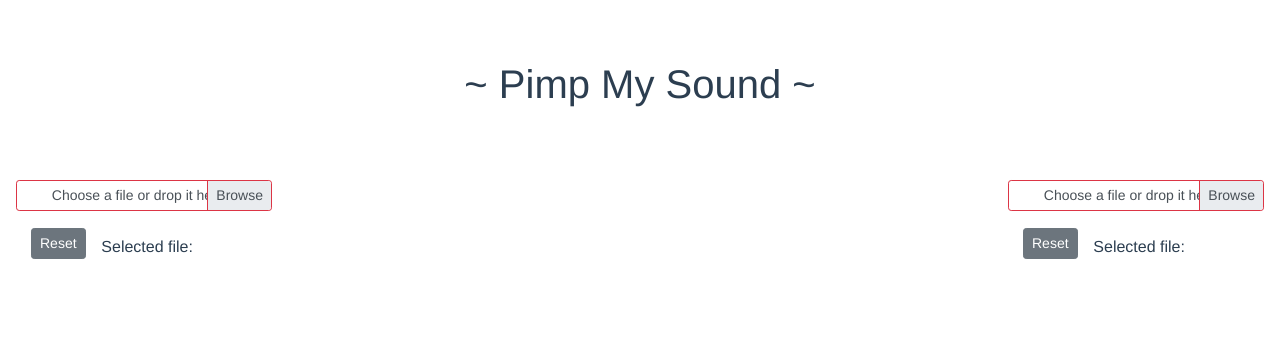
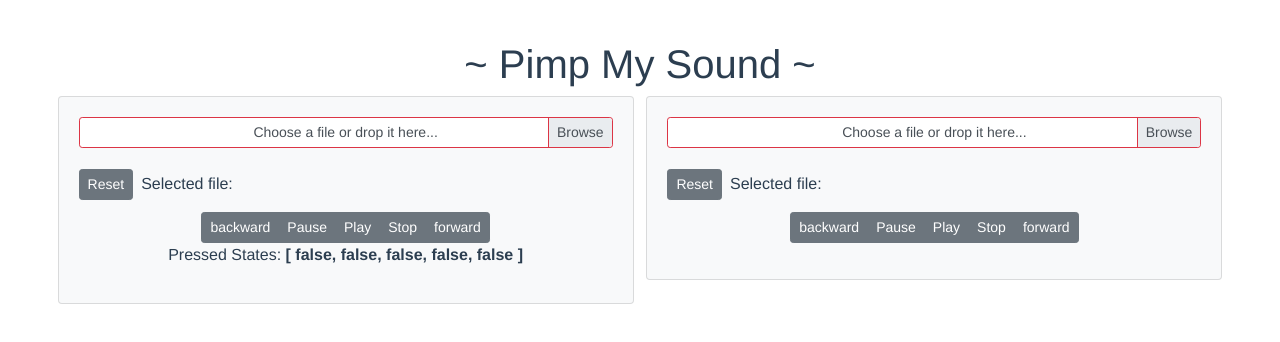
Before and after one commit to aimazeme/PimpMySound, a Vue app: page / in a window 1280 px wide. Shown: the top 342 px of the page. Built offline with nearby package versions, Linux system fonts and the light colour scheme.

Commit message:
container and more buttons

```diff
--- a/package.json
+++ b/package.json
@@ -9,6 +9,7 @@
   },
   "dependencies": {
     "bootstrap": "^4.4.1",
+    "bootstrap-icons": "^1.0.0-alpha2",
     "bootstrap-vue": "^2.1.0",
     "core-js": "^3.4.3",
     "vue": "^2.6.10"
--- a/src/App.vue
+++ b/src/App.vue
@@ -4,7 +4,8 @@
     <PimpMySound msg="Welcome to Pimp My Sound"/>
 
     <!-- Styled left file input bar-->
-    <div id="left-file-input-bar">
+    <b-card id="card-left" bg-variant="light" class="text-center">
+      <div id="center-file-input-bar">
         <b-form-group label-for="file-small" label-size="sm">
 
           <b-form-file
@@ -19,24 +20,34 @@
           </b-form-file>
 
           <b-form inline>
-        <b-col lg="4" class="pb-2">
             <b-button
+              id="reset1"
               size="sm"
               @click="clearLeftFiles()"
               class="mr-2">Reset
             </b-button>
-        </b-col>
-
             <p class="mt-3">Selected file: {{file ? file.name : ''}}</p>
-
           </b-form>
 
+          <b-button-group id="btn-group-left" size="sm">
+            <b-button
+              v-for="(btn, idx) in buttons"
+              :key="idx"
+              :pressed.sync="btn.state"
+              variant="secondary">
+              {{ btn.caption }}
+            </b-button>
+          </b-button-group>
+          <p>Pressed States: <strong>{{ btnStates }}</strong></p>
 
         </b-form-group>
       </div>
+    </b-card>
 
-    <!-- Styled left file input bar-->
-    <div id="right-file-input-bar">
+
+    <!-- Styled righ file input bar-->
+    <b-card id="card-right" bg-variant="light" class="text-center">
+    <div id="center-file-input-bar">
         <b-form-group label-for="file-small" label-size="sm">
 
           <b-form-file
@@ -51,22 +62,28 @@
           </b-form-file>
 
           <b-form inline>
-          <b-col lg="4" class="pb-2">
             <b-button
+              id="reset2"
               size="sm"
               @click="clearRightFiles()"
               class="mr-2">Reset
             </b-button>
-        </b-col>
-
             <p class="mt-3">Selected file: {{file2 ? file2.name : ''}}</p>
           </b-form>
 
+           <b-button-group id="btn-group-right" size="sm">
+            <b-button
+              v-for="(btn2, idx2) in buttons2"
+              :key="idx2"
+              :pressed.sync="btn2.state2"
+              variant="secondary">
+              {{ btn2.caption2 }}
+            </b-button>
+          </b-button-group>
 
         </b-form-group>
       </div>
-
-
+    </b-card>
   </div>
 </template>
 
@@ -82,7 +99,28 @@ export default {
   data() {
     return {
       file: null,
-      file2: null
+      file2: null,
+      myToggle: false,
+      buttons: [
+        { caption: 'backward', state: false },
+        { caption: 'Pause', state: false },
+        { caption: 'Play', state: false },
+        { caption: 'Stop', state: false },
+        { caption: 'forward', state: false }
+      ],
+      buttons2: [
+        { caption2: 'backward', state2: false },
+        { caption2: 'Pause', state2: false },
+        { caption2: 'Play', state2: false },
+        { caption2: 'Stop', state2: false },
+        { caption2: 'forward', state2: false }
+      ]
+    }
+  },
+
+  computed: {
+    btnStates() {
+      return this.buttons.map(btn => btn.state)
     }
   },
 
@@ -104,7 +142,22 @@ export default {
   -moz-osx-font-smoothing: grayscale;
   text-align: center;
   color: #2c3e50;
-  margin-top: 60px;
+  margin-top: 40px;
+  margin-bottom: 40px;
+}
+
+#card-left {
+  width: 45%;
+  height: 50%;
+  float: left;
+  margin-left: 4.5%;
+}
+
+#card-right {
+  width: 45%;
+  height:50%;
+  float: right;
+  margin-right: 4.5%;
 }
 
 #left-file-input-bar {
@@ -123,4 +176,12 @@ export default {
   float: right;
 }
 
+#reset1 {
+  float: left;
+}
+
+#reset2 {
+  float: left;
+}
+
 </style>
```
Also changed, not shown: 1 other file (tests, documents, lock files or other folders). Lines whose indentation alone changed are shown as unchanged.
